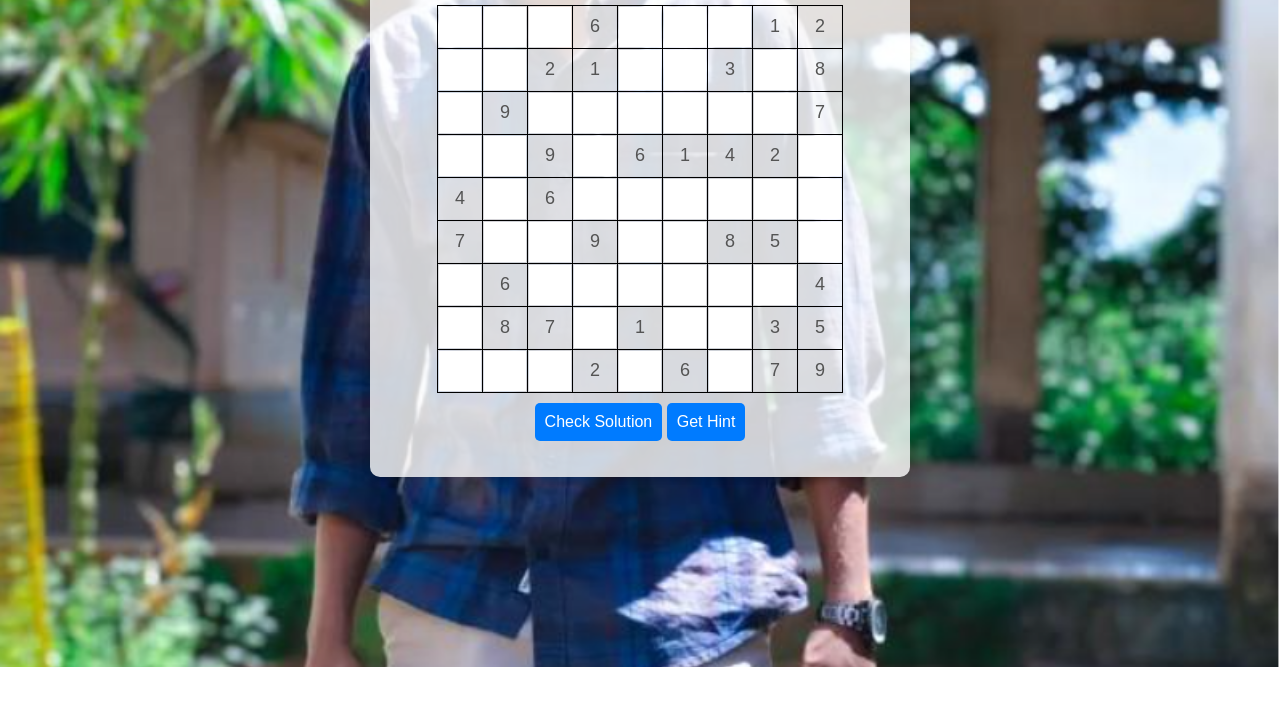
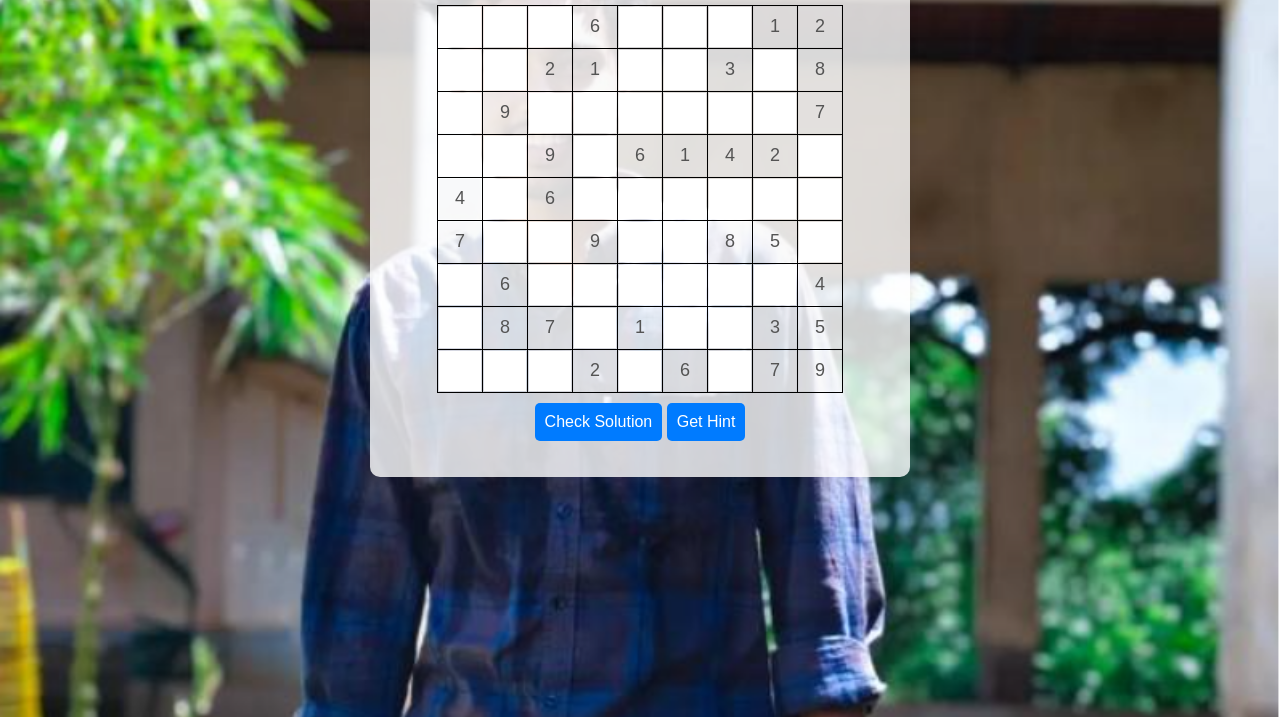
Before and after one commit to Adithyan1426/sudoku, a plain HTML site: page index.html in a window 1280 px wide. Shown: the part 133-850 px from the top of the page. Before the commit the page ends 800 px from the top, so only its background shows below. Drawn offline with Linux system fonts and the light colour scheme.

Commit message:
Update index.html

```diff
--- a/index.html
+++ b/index.html
@@ -10,6 +10,9 @@
             text-align: center;
             background: url('vichu.png') no-repeat center center fixed;
             background-size: cover;
+            background-position: center;
+            background-attachment: fixed;
+            height: 100vh;
             margin: 0;
             padding: 0;
         }
```
